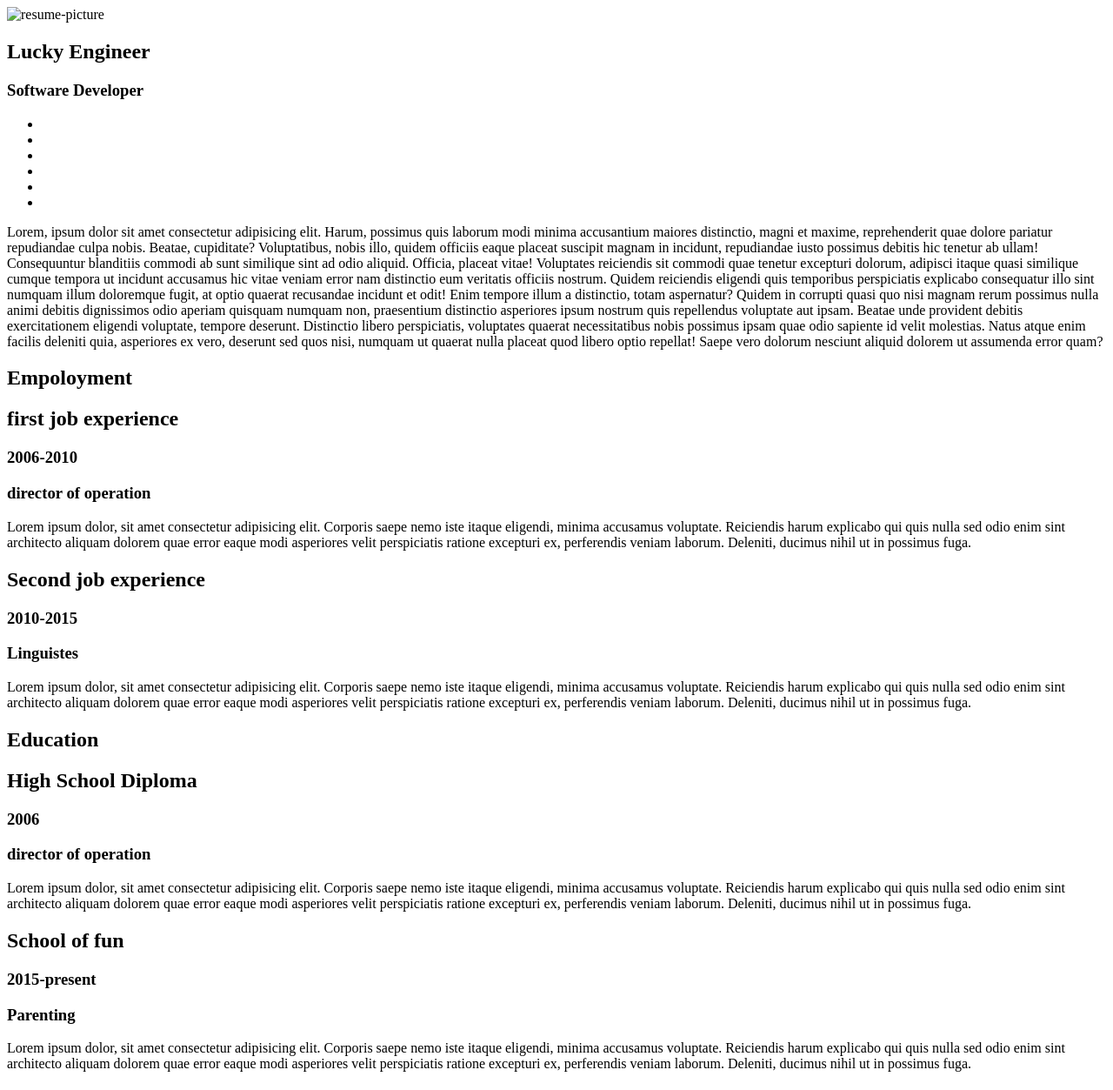
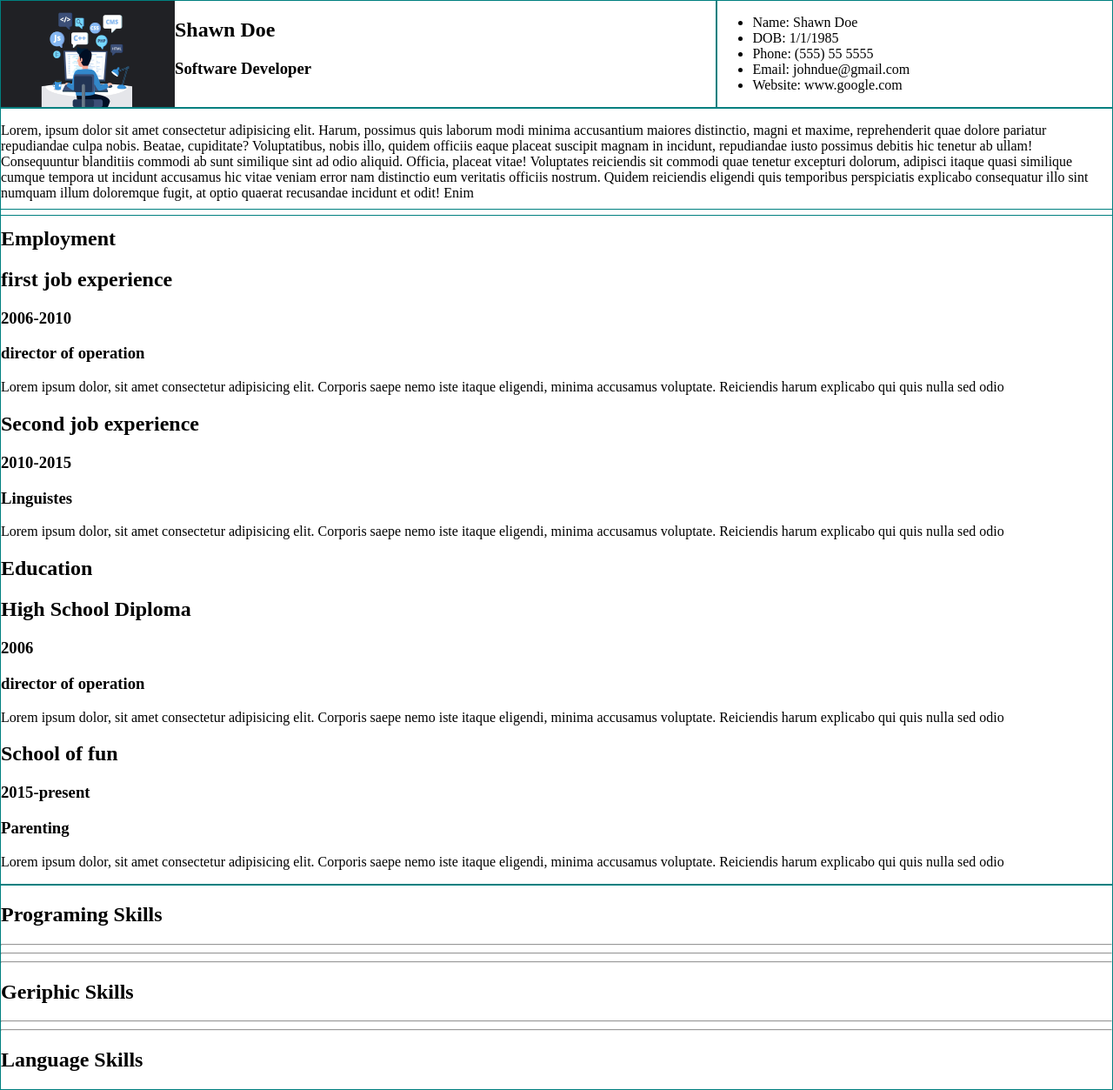
Before and after one commit to 1001hadi/lab-resume, a plain HTML site: page index.html in a window 1280 px wide. Shown: the whole page at 87% size. Drawn offline with Linux system fonts and the light colour scheme.

Commit message:
image added, html template updated, general style added

```diff
--- a/index.html
+++ b/index.html
@@ -9,22 +9,23 @@
   <body>
     <div class="container">
       <section class="header-section">
-        <div class="display">
-          <img src="" alt="resume-picture" />
-          <h1>Lucky Engineer</h1>
+        <div id="display" class="box">
+          <img src="./images/profile.jpg" alt="resume-picture" width="200" />
+          <div>
+            <h1>Shawn Doe</h1>
             <h3>Software Developer</h3>
           </div>
-        <div class="info">
+        </div>
+        <div id="info" class="box">
           <ul>
-            <li><span class="detail"></span></li>
-            <li><span class="detail"></span></li>
-            <li><span class="detail"></span></li>
-            <li><span class="detail"></span></li>
-            <li><span class="detail"></span></li>
-            <li><span class="detail"></span></li>
+            <li>Name: <span class="detail">Shawn Doe</span></li>
+            <li>DOB: <span class="detail">1/1/1985</span></li>
+            <li>Phone: <span class="detail">(555) 55 5555</span></li>
+            <li>Email: <span class="detail">johndue@gmail.com</span></li>
+            <li>Website: <span class="detail">www.google.com</span></li>
           </ul>
         </div>
-        <div class="about-me">
+        <div class="box about-me">
           <p>
             Lorem, ipsum dolor sit amet consectetur adipisicing elit. Harum,
             possimus quis laborum modi minima accusantium maiores distinctio,
@@ -39,23 +40,13 @@
             officiis nostrum. Quidem reiciendis eligendi quis temporibus
             perspiciatis explicabo consequatur illo sint numquam illum
             doloremque fugit, at optio quaerat recusandae incidunt et odit! Enim
-            tempore illum a distinctio, totam aspernatur? Quidem in corrupti
-            quasi quo nisi magnam rerum possimus nulla animi debitis dignissimos
-            odio aperiam quisquam numquam non, praesentium distinctio asperiores
-            ipsum nostrum quis repellendus voluptate aut ipsam. Beatae unde
-            provident debitis exercitationem eligendi voluptate, tempore
-            deserunt. Distinctio libero perspiciatis, voluptates quaerat
-            necessitatibus nobis possimus ipsam quae odio sapiente id velit
-            molestias. Natus atque enim facilis deleniti quia, asperiores ex
-            vero, deserunt sed quos nisi, numquam ut quaerat nulla placeat quod
-            libero optio repellat! Saepe vero dolorum nesciunt aliquid dolorem
-            ut assumenda error quam?
           </p>
         </div>
       </section>
-      <section class="experiences">
+      <section class="main">
+        <div id="experiences" class="box">
           <div class="employment">
-          <h1>Empoloyment</h1>
+            <h1>Employment</h1>
             <div class="job">
               <div>
                 <h2>first job experience</h2>
@@ -63,12 +54,9 @@
               </div>
               <h3>director of operation</h3>
               <p class="job-description">
-              Lorem ipsum dolor, sit amet consectetur adipisicing elit. Corporis
-              saepe nemo iste itaque eligendi, minima accusamus voluptate.
-              Reiciendis harum explicabo qui quis nulla sed odio enim sint
-              architecto aliquam dolorem quae error eaque modi asperiores velit
-              perspiciatis ratione excepturi ex, perferendis veniam laborum.
-              Deleniti, ducimus nihil ut in possimus fuga.
+                Lorem ipsum dolor, sit amet consectetur adipisicing elit.
+                Corporis saepe nemo iste itaque eligendi, minima accusamus
+                voluptate. Reiciendis harum explicabo qui quis nulla sed odio
               </p>
             </div>
             <div class="job">
@@ -78,12 +66,9 @@
               </div>
               <h3>Linguistes</h3>
               <p class="job-description">
-              Lorem ipsum dolor, sit amet consectetur adipisicing elit. Corporis
-              saepe nemo iste itaque eligendi, minima accusamus voluptate.
-              Reiciendis harum explicabo qui quis nulla sed odio enim sint
-              architecto aliquam dolorem quae error eaque modi asperiores velit
-              perspiciatis ratione excepturi ex, perferendis veniam laborum.
-              Deleniti, ducimus nihil ut in possimus fuga.
+                Lorem ipsum dolor, sit amet consectetur adipisicing elit.
+                Corporis saepe nemo iste itaque eligendi, minima accusamus
+                voluptate. Reiciendis harum explicabo qui quis nulla sed odio
               </p>
             </div>
           </div>
@@ -96,12 +81,9 @@
               </div>
               <h3>director of operation</h3>
               <p class="job-description">
-              Lorem ipsum dolor, sit amet consectetur adipisicing elit. Corporis
-              saepe nemo iste itaque eligendi, minima accusamus voluptate.
-              Reiciendis harum explicabo qui quis nulla sed odio enim sint
-              architecto aliquam dolorem quae error eaque modi asperiores velit
-              perspiciatis ratione excepturi ex, perferendis veniam laborum.
-              Deleniti, ducimus nihil ut in possimus fuga.
+                Lorem ipsum dolor, sit amet consectetur adipisicing elit.
+                Corporis saepe nemo iste itaque eligendi, minima accusamus
+                voluptate. Reiciendis harum explicabo qui quis nulla sed odio
               </p>
             </div>
             <div class="job">
@@ -111,13 +93,22 @@
               </div>
               <h3>Parenting</h3>
               <p class="job-description">
-              Lorem ipsum dolor, sit amet consectetur adipisicing elit. Corporis
-              saepe nemo iste itaque eligendi, minima accusamus voluptate.
-              Reiciendis harum explicabo qui quis nulla sed odio enim sint
-              architecto aliquam dolorem quae error eaque modi asperiores velit
-              perspiciatis ratione excepturi ex, perferendis veniam laborum.
-              Deleniti, ducimus nihil ut in possimus fuga.
+                Lorem ipsum dolor, sit amet consectetur adipisicing elit.
+                Corporis saepe nemo iste itaque eligendi, minima accusamus
+                voluptate. Reiciendis harum explicabo qui quis nulla sed odio
               </p>
+            </div>
+          </div>
+          </div>
+          <div id="skills" class="box">
+            <h1>Programing Skills</h1>
+            <hr />
+            <hr />
+            <hr />
+            <h2>Geriphic Skills</h2>
+            <hr />
+            <hr />
+            <h2>Language Skills</h2>
           </div>
         </div>
       </section>
--- a/styles/style.css
+++ b/styles/style.css
@@ -0,0 +1,38 @@
+body {
+  margin: 0;
+}
+/* top section style */
+.header-section {
+  display: flex;
+  flex-wrap: wrap;
+  height: 30vh;
+}
+
+.box {
+  border: 1px solid teal;
+}
+
+#display {
+  flex-grow: 4;
+  display: flex;
+}
+#info {
+  flex-grow: 2;
+}
+.about-me {
+}
+
+/* Main section style */
+
+.main {
+  display: flex;
+  flex-wrap: wrap;
+  height: 70vh;
+}
+
+#experiences {
+  flex-grow: 4;
+}
+#skills {
+  flex-grow: 2;
+}
```
Also changed, not shown: images/profile.jpg (added). Lines whose indentation alone changed are shown as unchanged.
